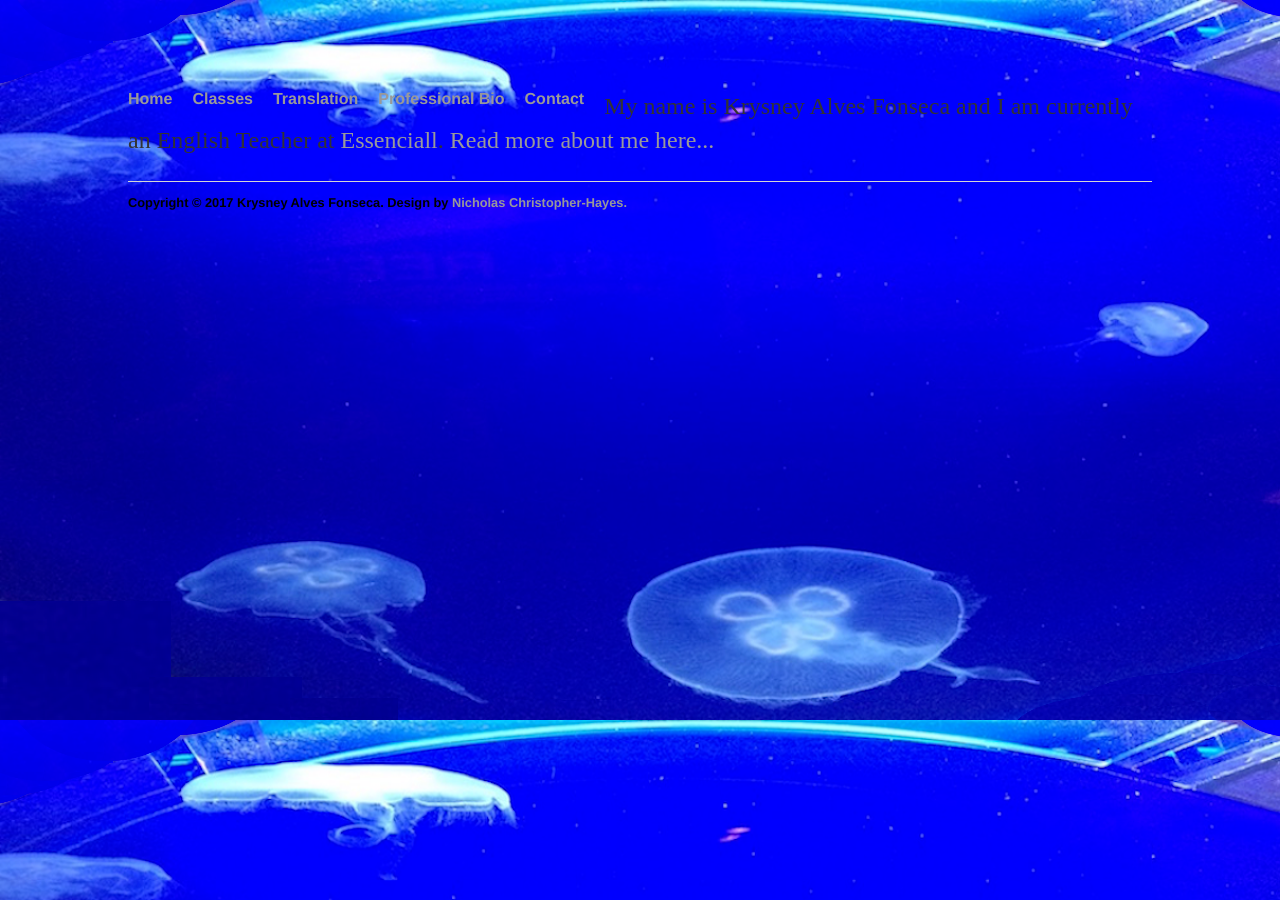
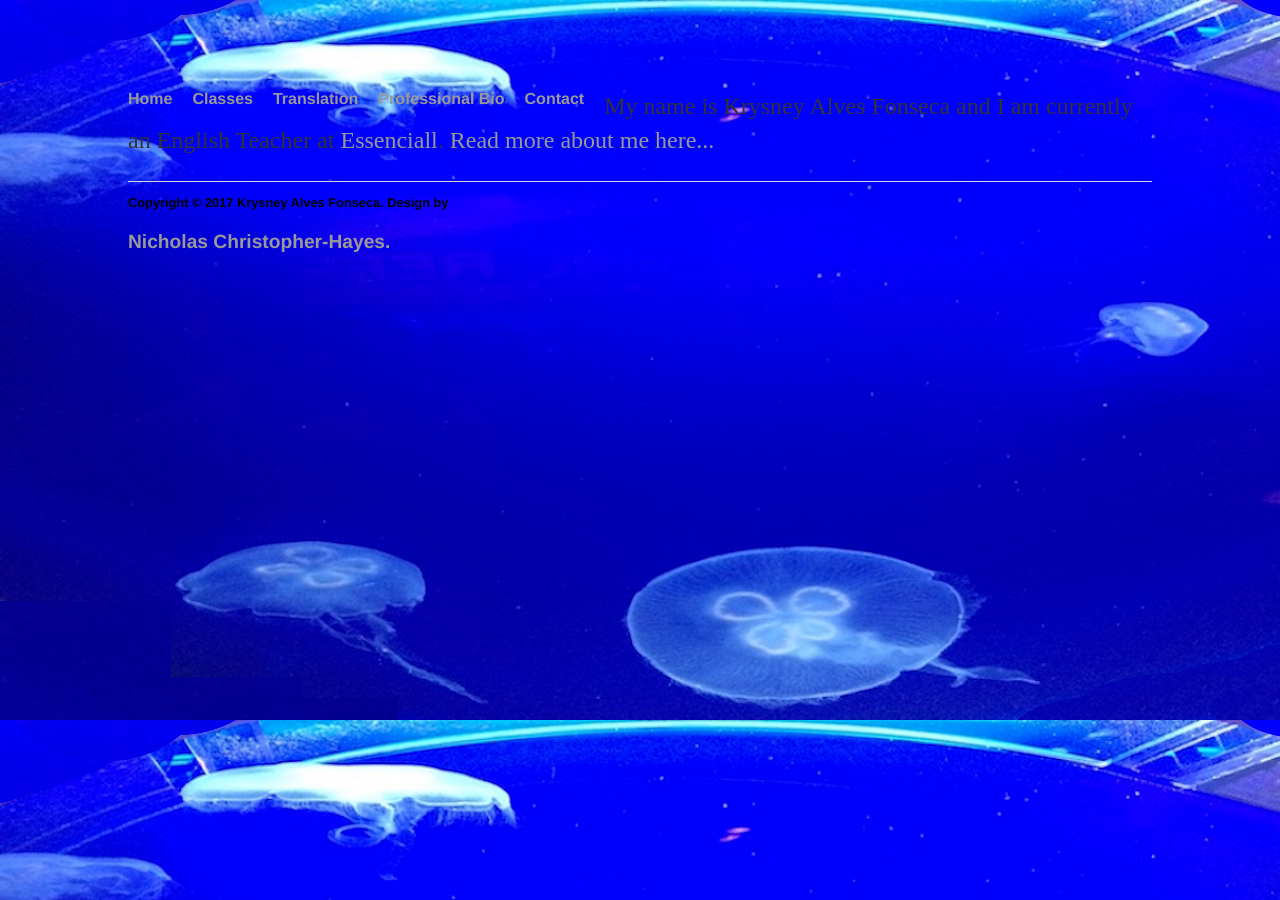
Before and after one commit to english-um-a-um/english-um-a-um.github.io, a Jekyll site: the page built from index.html, in a window 1280 px wide. Built offline with Jekyll 4.4.1, drawn with Linux system fonts in a browser that asks for light colours.

Commit message:
Update default.html

```diff
--- a/_layouts/default.html
+++ b/_layouts/default.html
@@ -20,7 +20,7 @@
 			</div><!-- /.container -->
 			<footer>
 	    			<ul>
-	        		Copyright © 2017 Krysney Alves Fonseca. Design by <a href="https://nichrishayes.github.io">Nicholas Christopher-Hayes.</a>
+	        		Copyright © 2017 Krysney Alves Fonseca. Design by <p class="ex1"><a href="https://nichrishayes.github.io">Nicholas Christopher-Hayes.</a></p>
 				</ul>
 			</footer>
 		</body>
```
